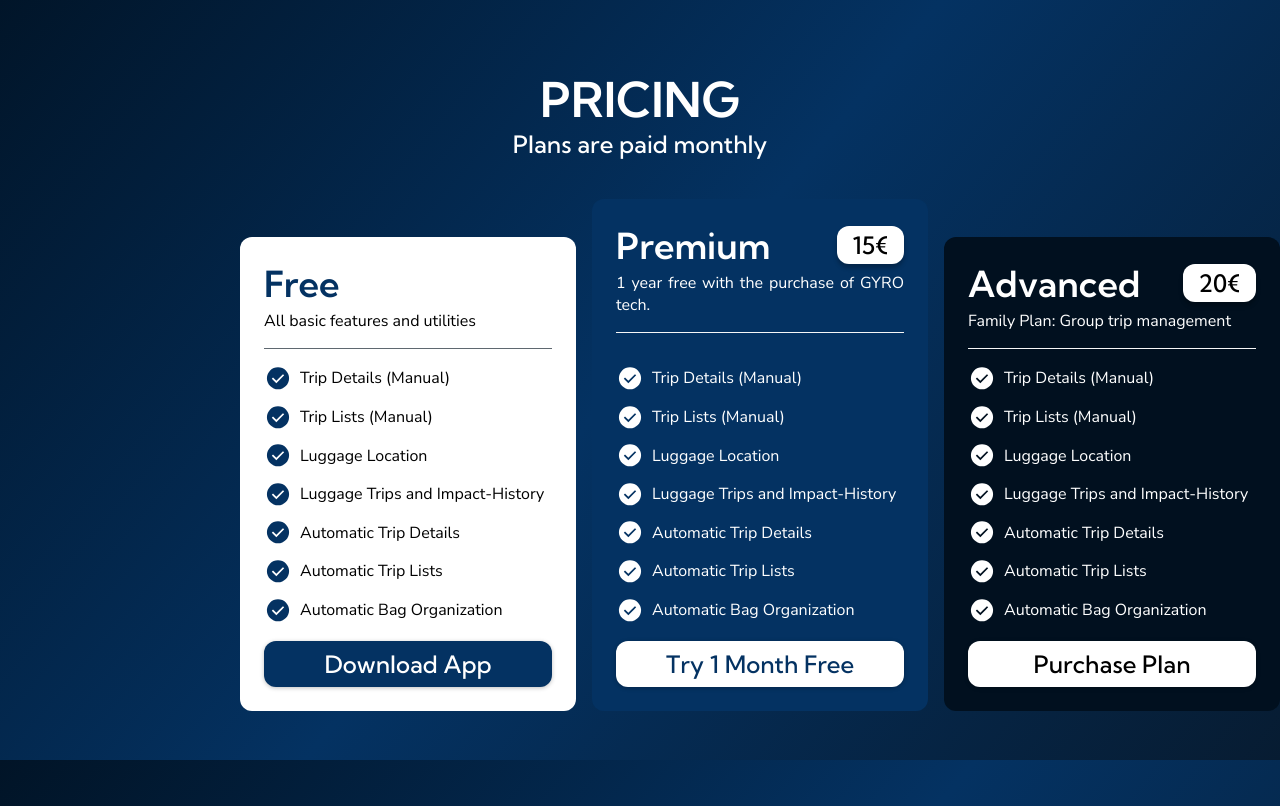
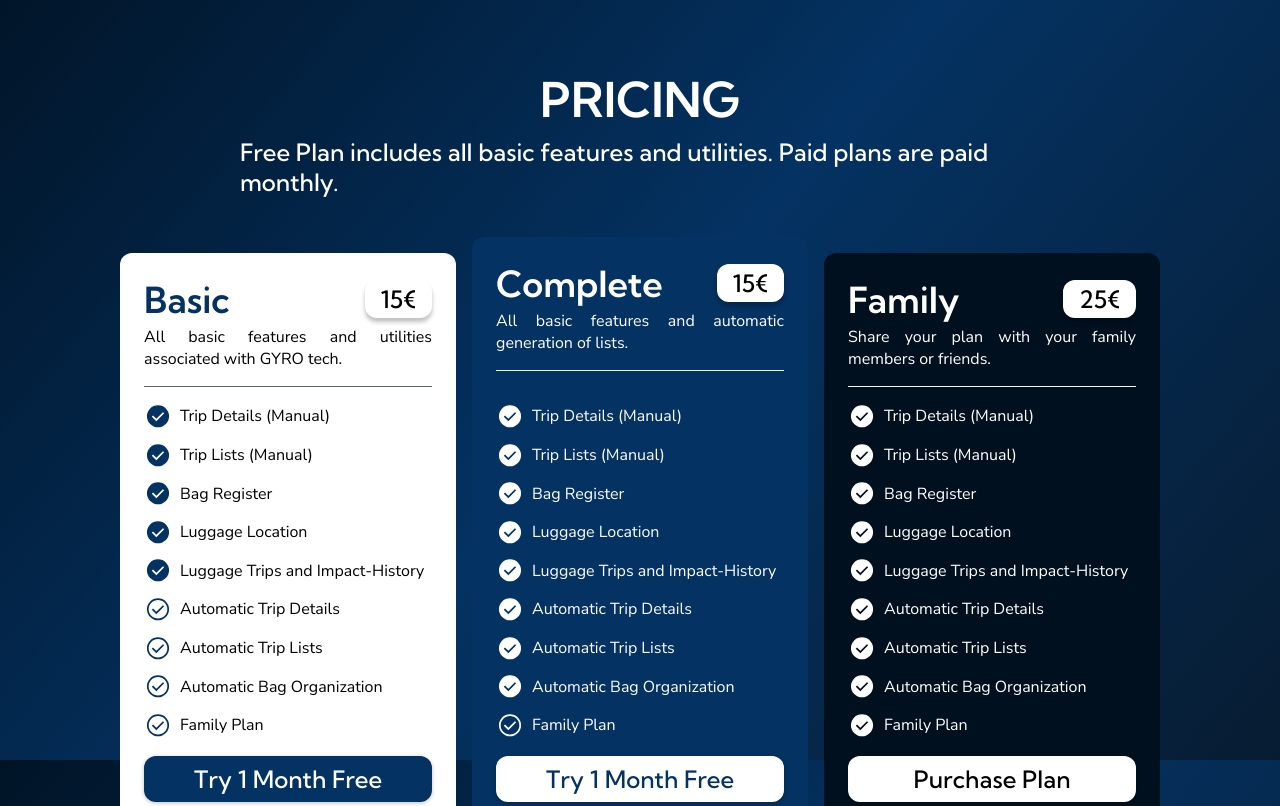
Before and after one commit to PedroG277/GYRO-Website, a plain HTML site: page index.html in a window 1280 px wide. Shown: the part 2440-3246 px from the top of the page. Drawn offline with Linux system fonts and the light colour scheme.

Commit message:
planos atualizados

```diff
--- a/index.html
+++ b/index.html
@@ -192,17 +192,17 @@
         <div id="pricing-section">
             <div id="pricing-title">
                 <h2>PRICING</h2>
-                <p class="service-name">Plans are paid monthly</p>
+                <p class="service-name">Free Plan includes all basic features and utilities. Paid plans are paid monthly.</p>
             </div>
 
 
             <div id="plans-container">
                 <div class="plans-card" id="free-plan">
                     <div class="plan-title-and-price">
-                        <p class="service-number" id="free-plan-title">Free</p>
-                        <div class="plan-price" id="free-plan-price">0€</div>
+                        <p class="service-number" id="free-plan-title">Basic</p>
+                        <div class="plan-price" id="free-plan-price">15€</div>
                     </div>
-                    <p class="service-description plan-description">All basic features and utilities</p>
+                    <p class="service-description plan-description">All basic features and utilities associated with GYRO tech.</p>
                     <div class="plan-divider" id="free-divider"></div>
                     <div class="plan-item">
                         <img src="assets/check_circle.svg" alt="" class="check_circle">
@@ -214,6 +214,10 @@
                     </div>
                     <div class="plan-item">
                         <img src="assets/check_circle.svg" alt="" class="check_circle">
+                        <p class="service-description plan-description">Bag Register</p>
+                    </div>
+                    <div class="plan-item">
+                        <img src="assets/check_circle.svg" alt="" class="check_circle">
                         <p class="service-description plan-description">Luggage Location</p>
                     </div>
                     <div class="plan-item">
@@ -221,27 +225,31 @@
                         <p class="service-description plan-description">Luggage Trips and Impact-History</p>
                     </div>
                     <div class="plan-item">
-                        <img src="assets/check_circle.svg" alt="" class="check_circle">
+                        <img src="assets/check_circle_unchecked.svg" alt="" class="check_circle">
                         <p class="service-description plan-description">Automatic Trip Details</p>
                     </div>
                     <div class="plan-item">
-                        <img src="assets/check_circle.svg" alt="" class="check_circle">
+                        <img src="assets/check_circle_unchecked.svg" alt="" class="check_circle">
                         <p class="service-description plan-description">Automatic Trip Lists</p>
                     </div>
                     <div class="plan-item">
-                        <img src="assets/check_circle.svg" alt="" class="check_circle">
+                        <img src="assets/check_circle_unchecked.svg" alt="" class="check_circle">
                         <p class="service-description plan-description">Automatic Bag Organization</p>
                     </div>
+                    <div class="plan-item">
+                        <img src="assets/check_circle_unchecked.svg" alt="" class="check_circle">
+                        <p class="service-description plan-description">Family Plan</p>
+                    </div>
 
-                    <div class="buy-button plan-button" id="free-plan-button">Download App</div>
+                    <div class="buy-button plan-button" id="free-plan-button">Try 1 Month Free</div>
                 </div>
 
                 <div class="plans-card" id="premium-plan">
                     <div class="plan-title-and-price">
-                        <p class="service-number" id="premium-plan-title">Premium</p>
+                        <p class="service-number" id="premium-plan-title">Complete</p>
                         <div class="plan-price" id="premium-plan-price">15€</div>
                     </div>
-                    <p class="service-description white-plan-description">1 year free with the purchase of GYRO tech.</p>
+                    <p class="service-description white-plan-description">All basic features and automatic generation of lists.</p>
                     <div class="plan-divider" id="premium-divider"></div>
                     <div class="plan-item">
                         <img src="assets/check_circle-white.svg" alt="" class="check_circle-white">
@@ -250,6 +258,11 @@
                     <div class="plan-item">
                         <img src="assets/check_circle-white.svg" alt="" class="check_circle-white">
                         <p class="service-description white-plan-description">Trip Lists (Manual)</p>
+                    </div>
+
+                    <div class="plan-item">
+                        <img src="assets/check_circle-white.svg" alt="" class="check_circle-white">
+                        <p class="service-description white-plan-description">Bag Register</p>
                     </div>
                     <div class="plan-item">
                         <img src="assets/check_circle-white.svg" alt="" class="check_circle-white">
@@ -271,6 +284,10 @@
                         <img src="assets/check_circle-white.svg" alt="" class="check_circle-white">
                         <p class="service-description white-plan-description">Automatic Bag Organization</p>
                     </div>
+                    <div class="plan-item">
+                        <img src="assets/check_circle-unchecked-white.svg" alt="" class="check_circle-white">
+                        <p class="service-description white-plan-description">Family Plan</p>
+                    </div>
 
                     <div class="buy-button plan-button" id="premium-plan-button">Try 1 Month Free</div>
                 </div>
@@ -278,10 +295,10 @@
 
                 <div class="plans-card" id="advanced-plan">
                     <div class="plan-title-and-price">
-                        <p class="service-number" id="advanced-plan-title">Advanced</p>
-                        <div class="plan-price" id="advanced-plan-price">20€</div>
+                        <p class="service-number" id="advanced-plan-title">Family</p>
+                        <div class="plan-price" id="advanced-plan-price">25€</div>
                     </div>
-                    <p class="service-description white-plan-description">Family Plan: Group trip management</p>
+                    <p class="service-description white-plan-description">Share your plan with your family members or friends.</p>
                     <div class="plan-divider" id="advanced-divider"></div>
                     <div class="plan-item">
                         <img src="assets/check_circle-white.svg" alt="" class="check_circle-white">
@@ -290,6 +307,10 @@
                     <div class="plan-item">
                         <img src="assets/check_circle-white.svg" alt="" class="check_circle-white">
                         <p class="service-description white-plan-description">Trip Lists (Manual)</p>
+                    </div>
+                    <div class="plan-item">
+                        <img src="assets/check_circle-white.svg" alt="" class="check_circle-white">
+                        <p class="service-description white-plan-description">Bag Register</p>
                     </div>
                     <div class="plan-item">
                         <img src="assets/check_circle-white.svg" alt="" class="check_circle-white">
@@ -310,6 +331,10 @@
                     <div class="plan-item">
                         <img src="assets/check_circle-white.svg" alt="" class="check_circle-white">
                         <p class="service-description white-plan-description">Automatic Bag Organization</p>
+                    </div>
+                    <div class="plan-item">
+                        <img src="assets/check_circle-white.svg" alt="" class="check_circle-white">
+                        <p class="service-description white-plan-description">Family Plan</p>
                     </div>
 
                     <div class="buy-button plan-button" id="advanced-plan-button">Purchase Plan</div>
--- a/style.css
+++ b/style.css
@@ -437,6 +437,8 @@ h2 {
 
 #pricing-title h2 {
     margin: 0 auto;
+    margin-bottom: 0.5rem;
+
 }
 
 
@@ -444,6 +446,7 @@ h2 {
     display: flex;
     gap: 1rem;
     align-items: end;
+    justify-content: center;
 }
 
 .plans-card {
@@ -521,10 +524,6 @@ h2 {
     color: #FFFFFF;
     font-weight: 500;
     font-size: 1.5rem;
-}
-
-#free-plan-price {
-    display: none;
 }
 
 
```
